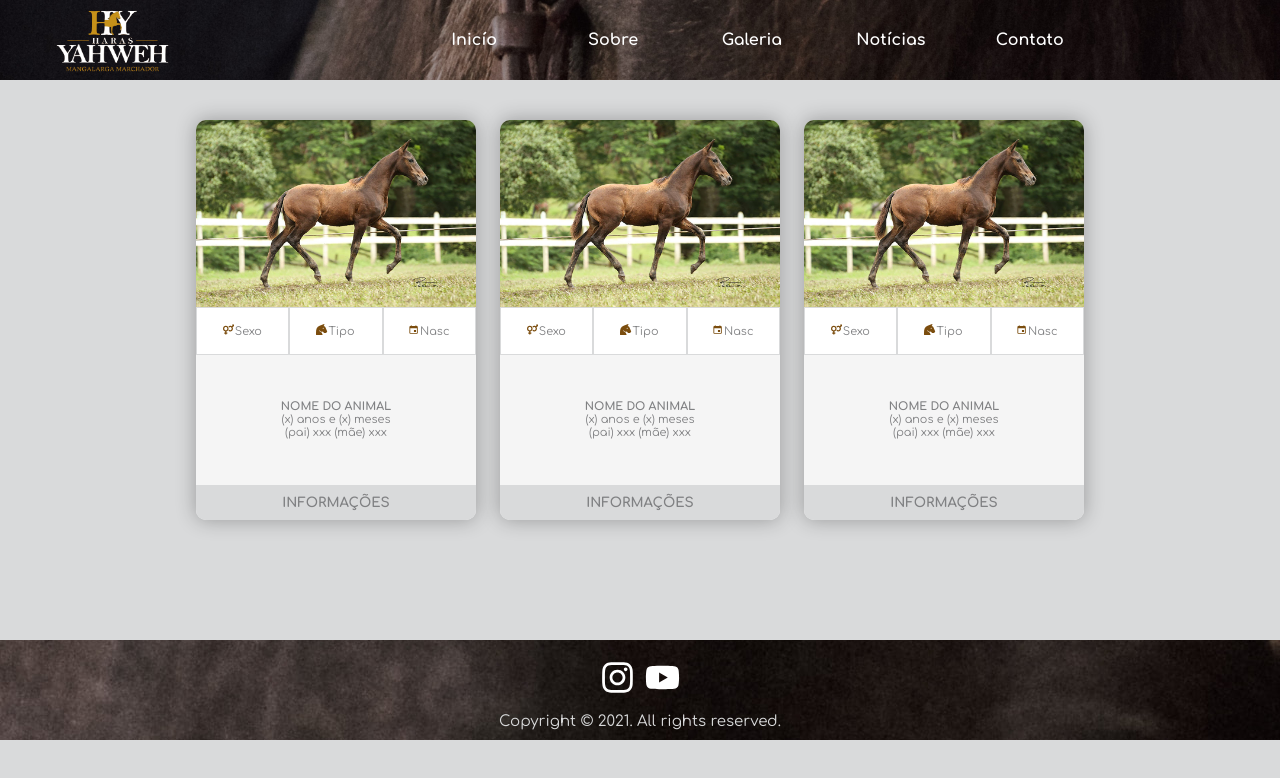
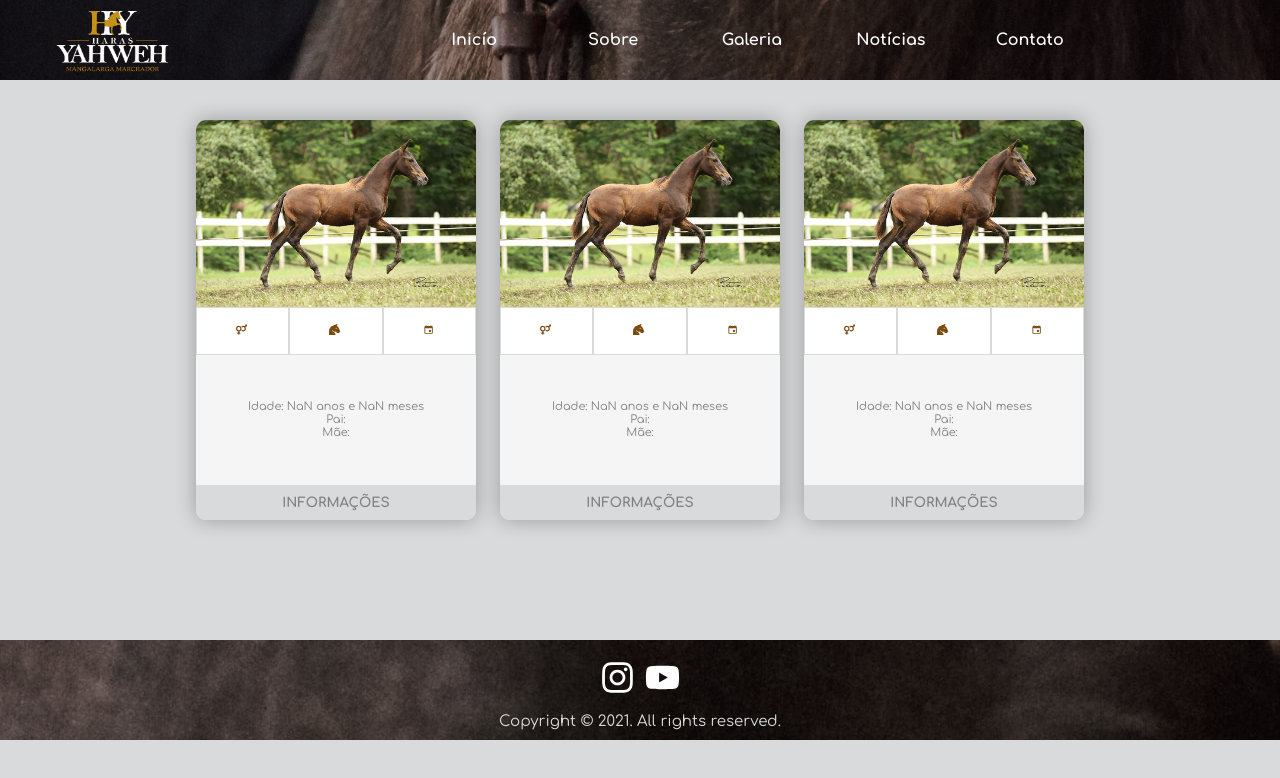
Before and after one commit to arlisson314/haras, a React (Create React App) app: page / in a window 1280 px wide. Shown: the top 778 px of the page. Built offline with nearby package versions, Linux system fonts and the light colour scheme.

Commit message:
feat: Cria calculo de idade dos cavalos do card

```diff
--- a/src/components/Cards/index.jsx
+++ b/src/components/Cards/index.jsx
@@ -3,7 +3,18 @@ import { IoMdCalendar } from 'react-icons/io';
 import Container from './styles';
 import img from '../../assets/img_horse002.jpg';
 
-function Cards() {
+function Cards({
+  name, sex, birthdate, father, mother, type,
+}) {
+  const hoje = new Date();
+  const birthDate = new Date(birthdate);
+  const diferencaEmMilissegundos = hoje - birthDate;
+  const milissegundosDia = 1000 * 60 * 60 * 24;
+  const milissegundosEmUmAno = 1000 * 60 * 60 * 24 * 365;
+
+  const anos = Math.floor(diferencaEmMilissegundos / milissegundosEmUmAno);
+  const meses = Math
+    .floor((diferencaEmMilissegundos % (milissegundosDia * 365)) / (milissegundosDia * 30));
   return (
     <Container>
       <img src={img} alt="horse" />
@@ -11,30 +22,49 @@ function Cards() {
         <div>
           <p>
             <FaVenusMars />
-            <span>Sexo</span>
+            <span>{sex}</span>
           </p>
         </div>
 
         <div>
           <p>
             <FaHorseHead />
-            <span>Tipo</span>
+            <span>{type}</span>
           </p>
         </div>
 
         <div>
           <p>
             <IoMdCalendar />
-            <span>Nasc</span>
+            <span>{birthdate}</span>
           </p>
         </div>
 
       </section>
 
       <div>
-        <span><strong>NOME DO ANIMAL</strong></span>
-        <span>(x) anos e (x) meses</span>
-        <span>(pai) xxx (mãe) xxx</span>
+        <h2>{name}</h2>
+        <span>
+          Idade:
+          {' '}
+          {String(anos).padStart(2, '0')}
+          {' '}
+          anos e
+          {' '}
+          {String(meses).padStart(2, '0')}
+          {' '}
+          meses
+        </span>
+        <span>
+          Pai:
+          {' '}
+          {father}
+        </span>
+        <span>
+          Mãe:
+          {' '}
+          {mother}
+        </span>
       </div>
 
       <button type="button">INFORMAÇÕES</button>
```
